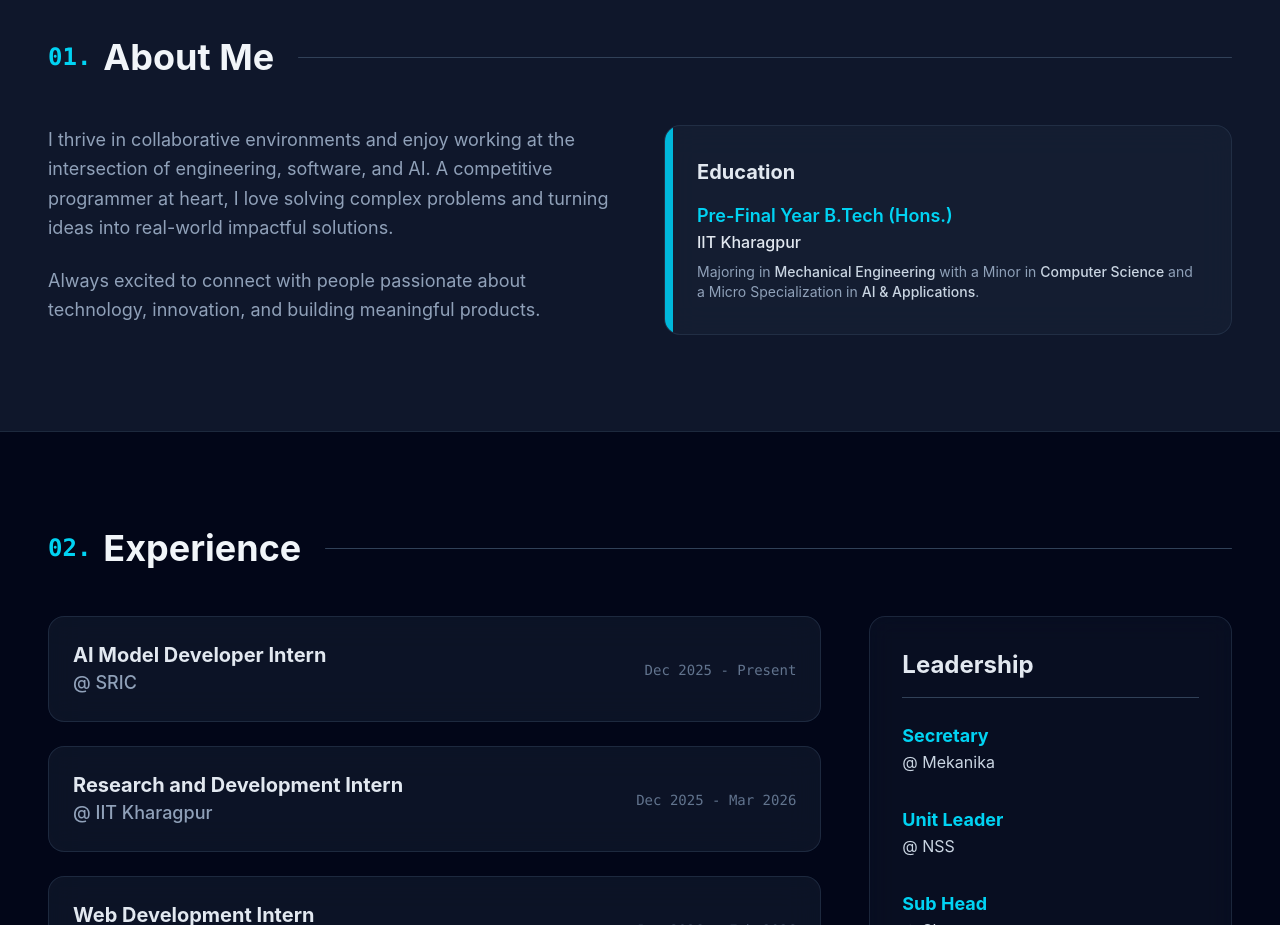
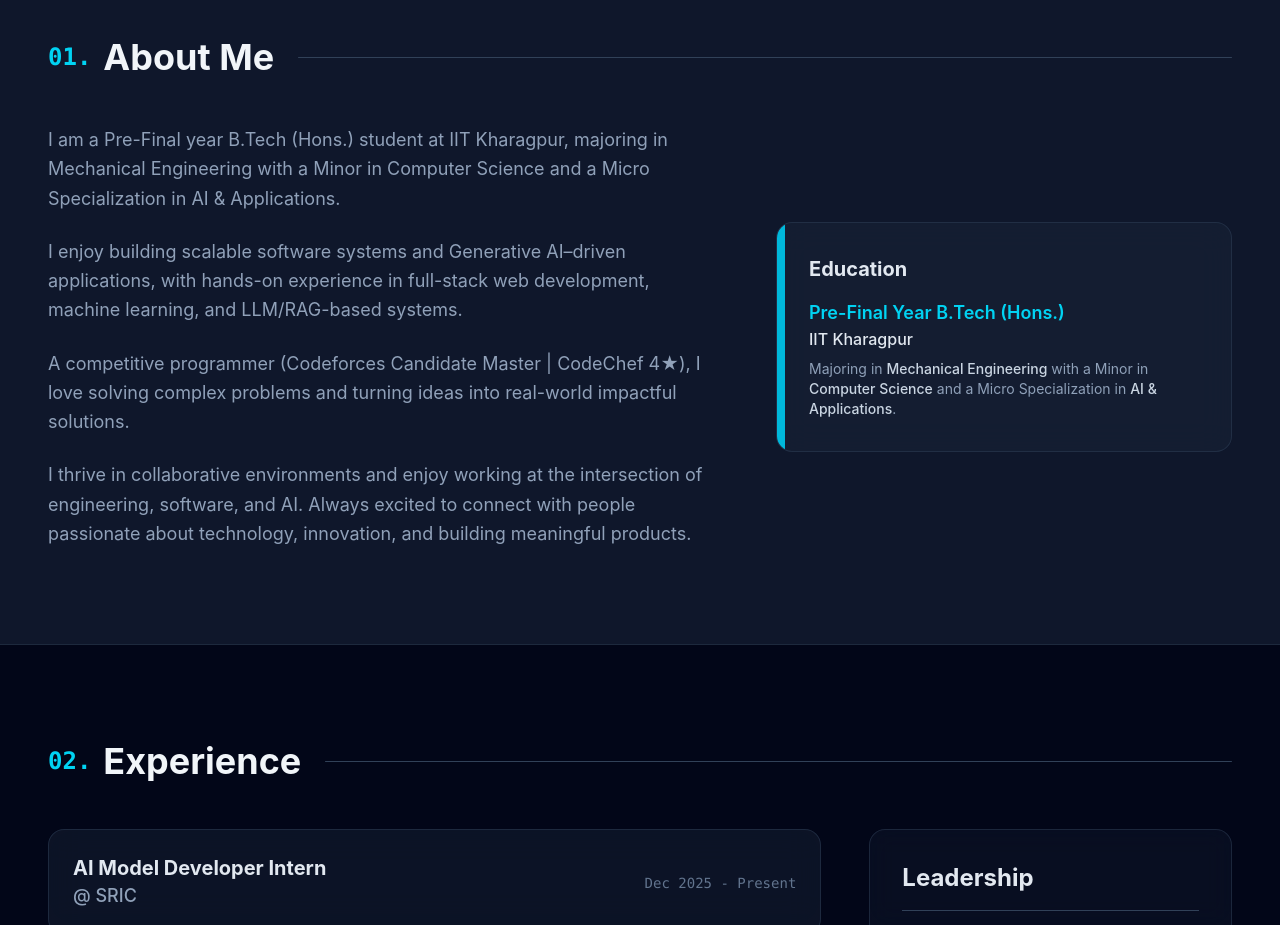
Before and after one commit to sahilgupta630/portfolio, a React app: page / in a window 1280 px wide. Shown: the part 860-1785 px from the top of the page. Built offline with nearby package versions, Linux system fonts and the light colour scheme; the HTML template or start-up script is replaced by a standard one.

Commit message:
Update About Me text and improve alignment

```diff
--- a/src/components/AboutEducation.jsx
+++ b/src/components/AboutEducation.jsx
@@ -18,19 +18,25 @@ export default function AboutEducation() {
                         <div className="h-[1px] bg-slate-700 ml-6 flex-grow rounded" />
                     </div>
 
-                    <div className="grid grid-cols-1 md:grid-cols-2 gap-12 text-slate-400">
+                    <div className="grid grid-cols-1 lg:grid-cols-12 gap-12 lg:gap-16 items-center text-slate-400">
                         {/* About Text */}
-                        <div className="space-y-6 text-lg leading-relaxed">
+                        <div className="lg:col-span-7 space-y-6 text-lg leading-relaxed">
                             <p>
-                                I thrive in collaborative environments and enjoy working at the intersection of engineering, software, and AI. A competitive programmer at heart, I love solving complex problems and turning ideas into real-world impactful solutions.
+                                I am a Pre-Final year B.Tech (Hons.) student at IIT Kharagpur, majoring in Mechanical Engineering with a Minor in Computer Science and a Micro Specialization in AI & Applications.
                             </p>
                             <p>
-                                Always excited to connect with people passionate about technology, innovation, and building meaningful products.
+                                I enjoy building scalable software systems and Generative AI–driven applications, with hands-on experience in full-stack web development, machine learning, and LLM/RAG-based systems.
+                            </p>
+                            <p>
+                                A competitive programmer (Codeforces Candidate Master | CodeChef 4★), I love solving complex problems and turning ideas into real-world impactful solutions.
+                            </p>
+                            <p>
+                                I thrive in collaborative environments and enjoy working at the intersection of engineering, software, and AI. Always excited to connect with people passionate about technology, innovation, and building meaningful products.
                             </p>
                         </div>
 
                         {/* Education Bento Card */}
-                        <div className="glass-card p-6 md:p-8 relative overflow-hidden group">
+                        <div className="lg:col-span-5 glass-card p-6 md:p-8 relative overflow-hidden group h-fit">
                             <div className="absolute top-0 left-0 w-2 h-full bg-cyan-500 rounded-l" />
                             <h3 className="text-xl font-bold text-slate-200 mb-4 flex items-center">
                                 Education
```
